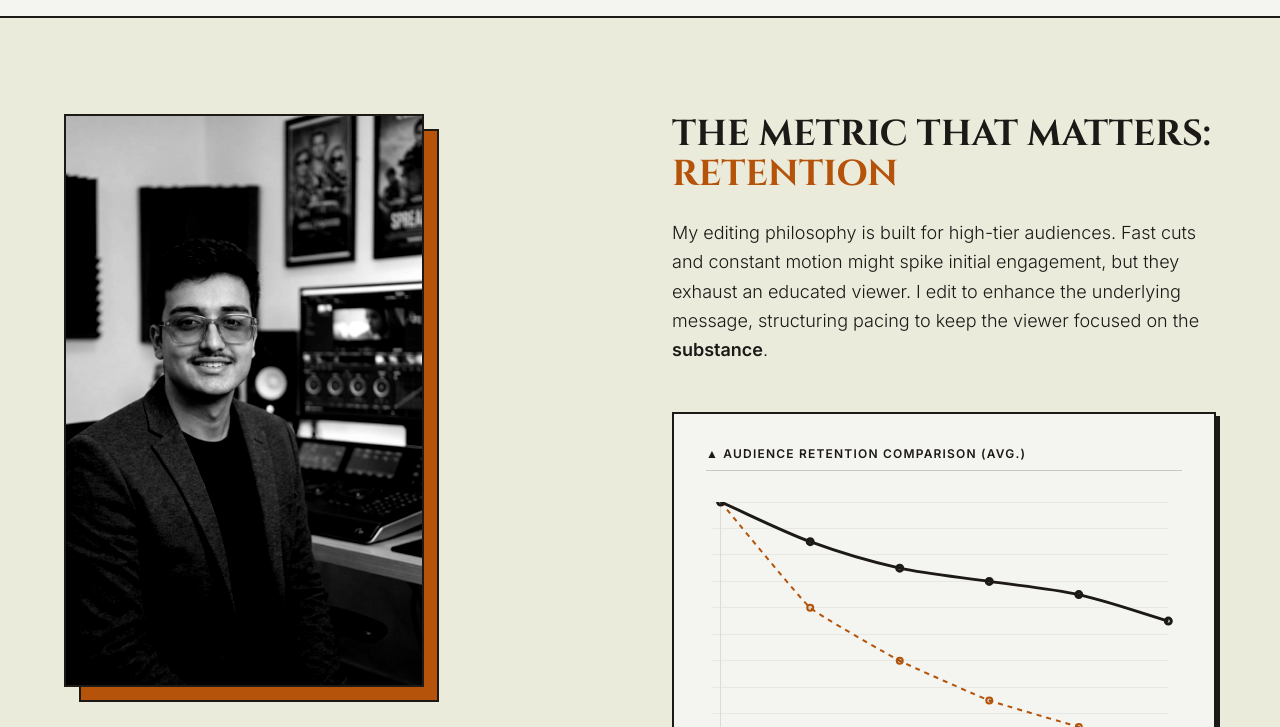
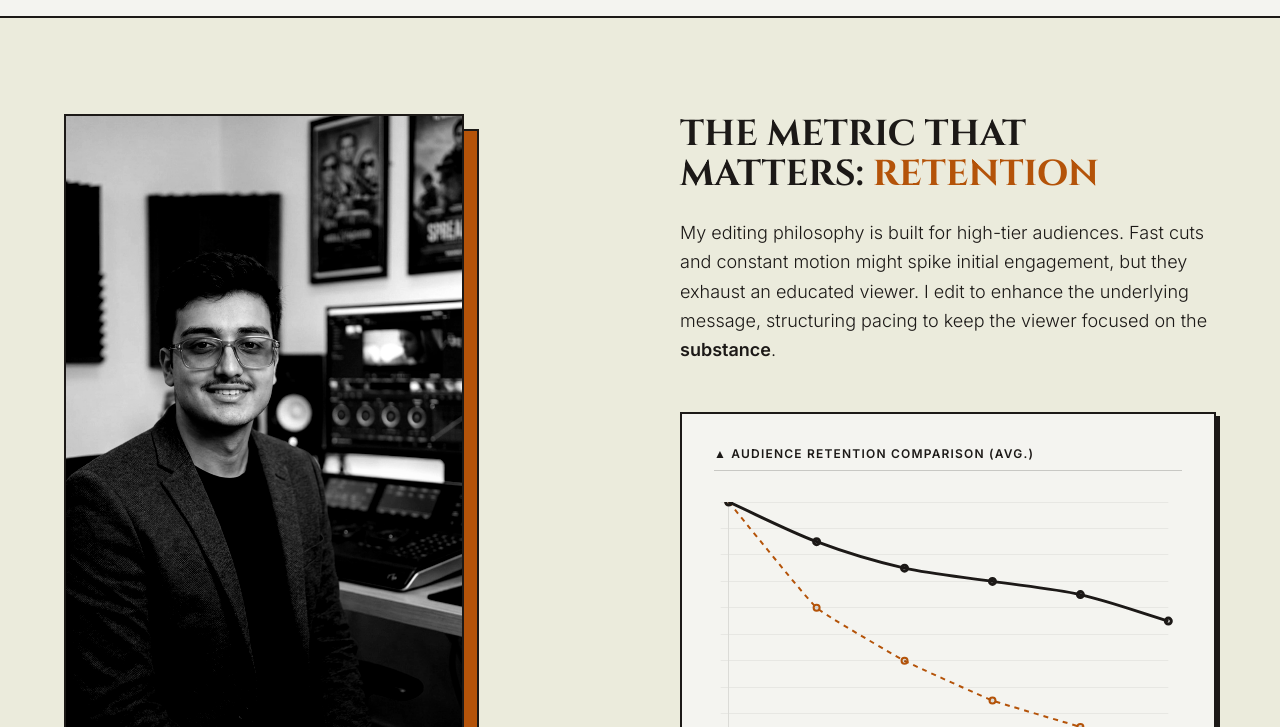
Before and after one commit to Diwash13g/Portfolio, a plain HTML site: page index.html in a window 1280 px wide. Shown: the part 730-1457 px from the top of the page. Drawn offline with nearby package versions, Linux system fonts and the light colour scheme.

Commit message:
Update index.html

```diff
--- a/index.html
+++ b/index.html
@@ -56,12 +56,14 @@
 
         .border-sharp { border: 2px solid #1c1917; }
 
-        .img-wrapper {
+        /* FIXED IMAGE SYSTEM */
+        .profile-stack {
             position: relative;
+            display: inline-block;
             width: 100%;
-            max-width: 360px;
+            max-width: 400px;
         }
-        .img-accent {
+        .profile-accent {
             position: absolute;
             top: 15px;
             left: 15px;
@@ -69,16 +71,16 @@
             height: 100%;
             background-color: #b45309;
             border: 2px solid #1c1917;
-            z-index: 0;
+            z-index: 1;
         }
-        .img-frame {
+        .profile-img-frame {
             position: relative;
-            z-index: 10;
+            z-index: 2;
             width: 100%;
             border: 2px solid #1c1917;
             background-color: #f4f4f0;
         }
-        .img-frame img {
+        .profile-img-frame img {
             width: 100%;
             height: auto;
             display: block;
@@ -121,7 +123,7 @@
         </div>
     </nav>
 
-    <header class="pt-40 pb-20 px-6 md:px-12 min-h-[80vh] flex flex-col justify-center border-b-2 border-ink">
+    <header class="pt-40 pb-20 px-6 md:px-12 border-b-2 border-ink">
         <div class="max-w-6xl mx-auto w-full">
             <p class="text-highlight font-bold tracking-widest uppercase mb-4 text-sm md:text-base">&#9632; Video Editor for Educators & Enterprises</p>
             <h1 class="font-serif text-5xl md:text-7xl lg:text-8xl leading-none font-bold uppercase mb-8">
@@ -143,17 +145,17 @@
 
     <section id="philosophy" class="py-24 px-6 md:px-12 border-b-2 border-ink bg-surface fade-in-section">
         <div class="max-w-6xl mx-auto">
-            <div class="grid grid-cols-1 lg:grid-cols-2 gap-16 items-start">
+            <div class="grid grid-cols-1 lg:grid-cols-2 gap-20 items-start">
 
                 <div class="flex flex-col items-center lg:items-start">
-                    <div class="img-wrapper">
-                        <div class="img-accent"></div>
-                        <div class="img-frame">
+                    <div class="profile-stack">
+                        <div class="profile-accent"></div>
+                        <div class="profile-img-frame">
                             <img src="IMG_0309.jpg" alt="Diwash Bhattarai" class="grayscale contrast-125">
                         </div>
                     </div>
                     <div class="mt-12 text-center lg:text-left">
-                        <h2 class="font-serif text-3xl font-bold uppercase tracking-tight">Diwash Bhattarai</h2>
+                        <h2 class="font-serif text-4xl font-bold uppercase tracking-tight">Diwash Bhattarai</h2>
                         <p class="text-sm font-bold tracking-widest uppercase text-highlight mt-2">Lead Editor & Strategist</p>
                     </div>
                 </div>
@@ -171,6 +173,7 @@
                         <div style="height: 300px; width: 100%;">
                             <canvas id="retentionChart"></canvas>
                         </div>
+                        <p class="text-center text-xs italic mt-4 text-ink/60">Value-driven pacing preserves authority over long durations.</p>
                     </div>
                 </div>
             </div>
@@ -226,8 +229,14 @@
                         { label: 'Dopamine-Driven', data: [100, 60, 40, 25, 15, 5], borderColor: '#b45309', borderWidth: 2, borderDash: [5, 5], fill: false, tension: 0.1 }
                     ]
                 },
-                options: { responsive: true, maintainAspectRatio: false, plugins: { legend: { display: false } },
-                    scales: { y: { beginAtZero: true, max: 100, ticks: { display: false }, grid: { color: 'rgba(0,0,0,0.05)' } }, x: { grid: { display: false } } }
+                options: {
+                    responsive: true,
+                    maintainAspectRatio: false,
+                    plugins: { legend: { display: false } },
+                    scales: {
+                        y: { beginAtZero: true, max: 100, ticks: { display: false }, grid: { color: 'rgba(0,0,0,0.05)' } },
+                        x: { grid: { display: false } }
+                    }
                 }
             });
 
```
